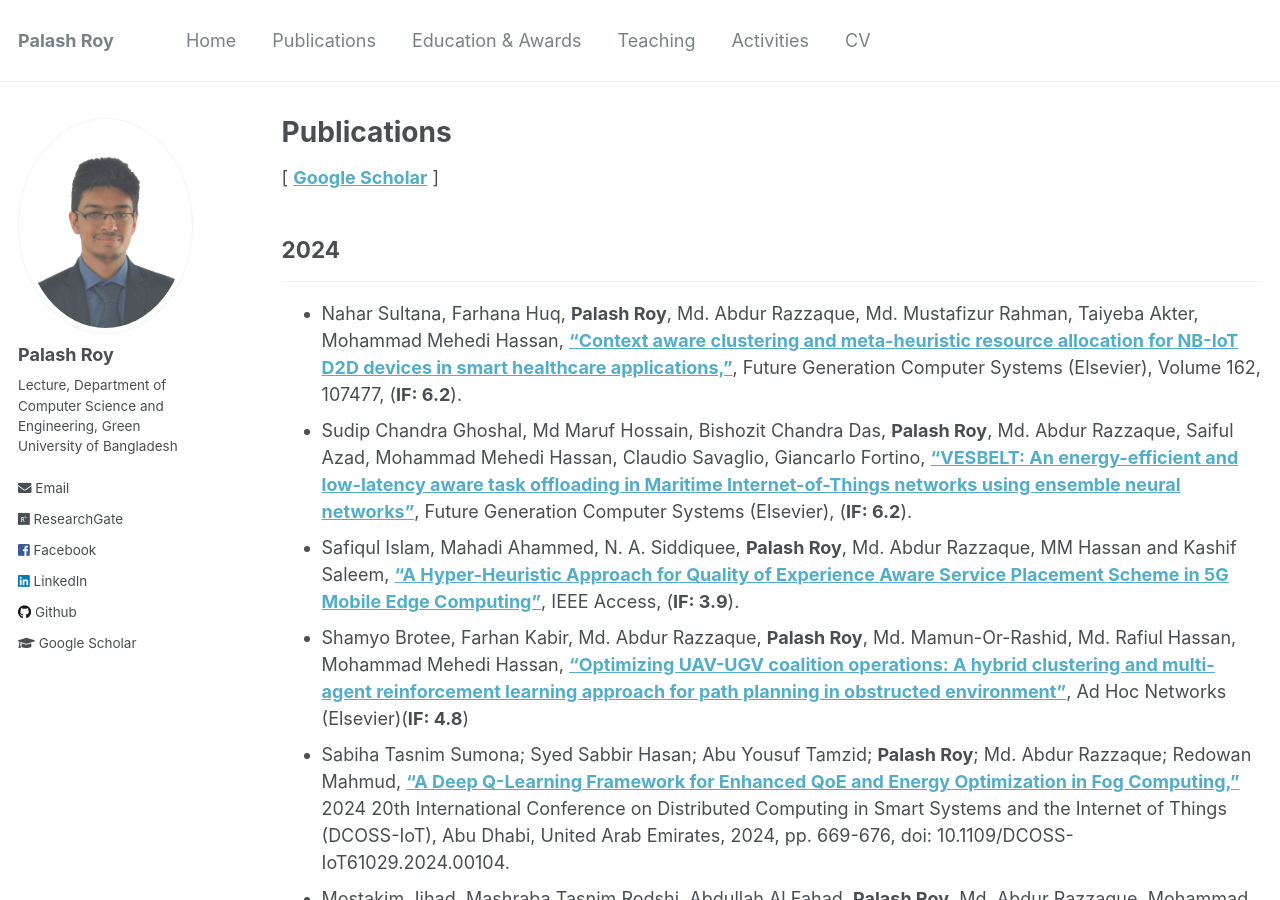
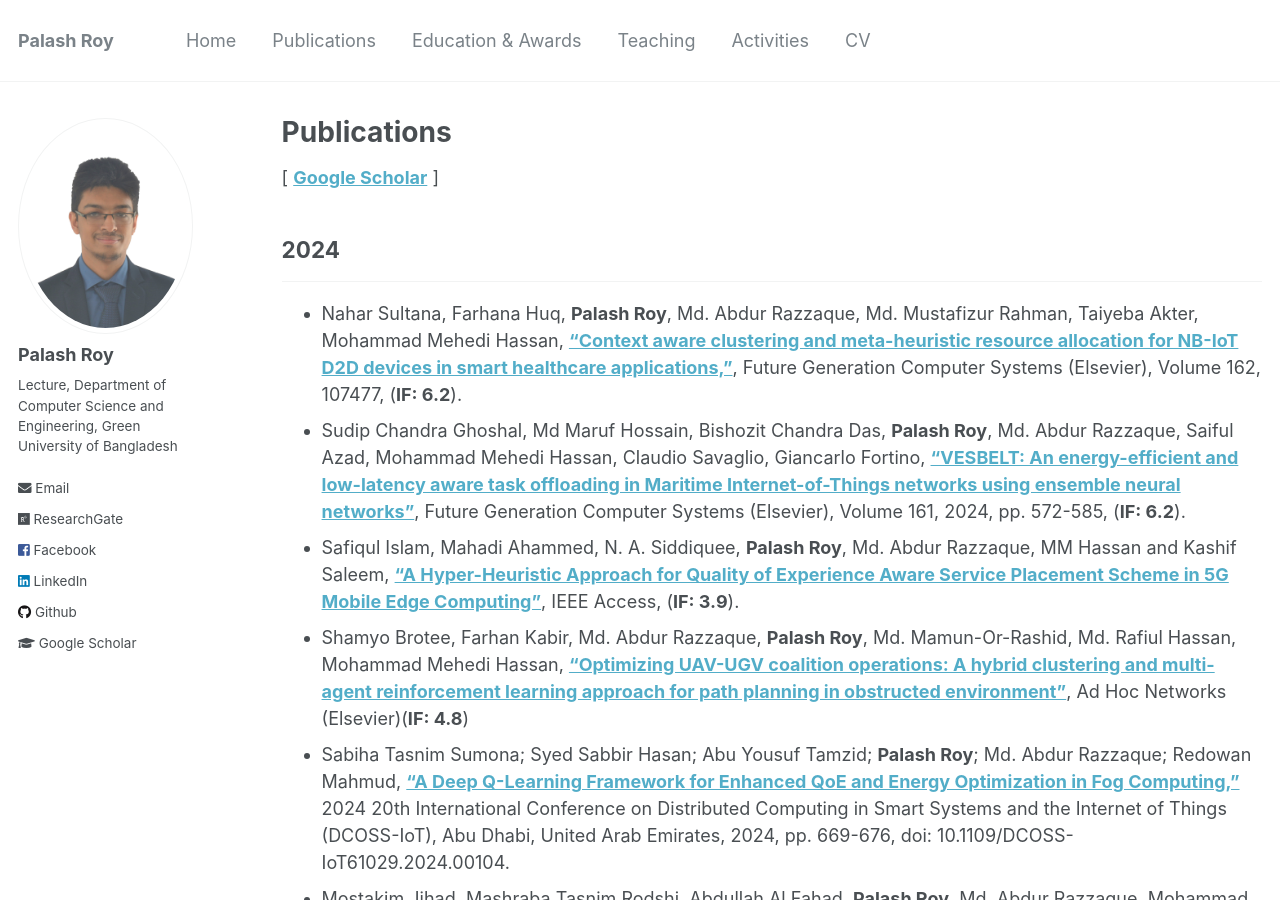
Before and after one commit to PalashRoy975/PalashRoy975.github.io, a Jekyll site: the page built from _pages/publications.md, in a window 1280 px wide and 900 px high. Built offline with Jekyll 4.4.1, drawn with Linux system fonts in a browser that asks for light colours.

Commit message:
Update publications.md

```diff
--- a/_pages/publications.md
+++ b/_pages/publications.md
@@ -9,7 +9,7 @@ author_profile: true
 ## 2024
 -----------
 * Nahar Sultana, Farhana Huq, **Palash Roy**, Md. Abdur Razzaque, Md. Mustafizur Rahman, Taiyeba Akter, Mohammad Mehedi Hassan, [**"Context aware clustering and meta-heuristic resource allocation for NB-IoT D2D devices in smart healthcare applications,"**](https://www.sciencedirect.com/science/article/pii/S0167739X24004278?dgcid=coauthor), Future Generation Computer Systems (Elsevier), Volume 162, 107477, (**IF: 6.2**).
-* Sudip Chandra Ghoshal, Md Maruf Hossain, Bishozit Chandra Das, **Palash Roy**, Md. Abdur Razzaque, Saiful Azad, Mohammad Mehedi Hassan, Claudio Savaglio, Giancarlo Fortino, [**"VESBELT: An energy-efficient and low-latency aware task offloading in Maritime Internet-of-Things networks using ensemble neural networks"**](https://www.sciencedirect.com/science/article/abs/pii/S0167739X24003960?via%3Dihub), Future Generation Computer Systems (Elsevier), (**IF: 6.2**).
+* Sudip Chandra Ghoshal, Md Maruf Hossain, Bishozit Chandra Das, **Palash Roy**, Md. Abdur Razzaque, Saiful Azad, Mohammad Mehedi Hassan, Claudio Savaglio, Giancarlo Fortino, [**"VESBELT: An energy-efficient and low-latency aware task offloading in Maritime Internet-of-Things networks using ensemble neural networks"**](https://www.sciencedirect.com/science/article/abs/pii/S0167739X24003960?via%3Dihub), Future Generation Computer Systems (Elsevier), Volume 161, 2024, pp. 572-585, (**IF: 6.2**).
 * Safiqul Islam, Mahadi Ahammed, N. A. Siddiquee, **Palash Roy**, Md. Abdur Razzaque, MM Hassan and Kashif Saleem, [**"A Hyper-Heuristic Approach for Quality of Experience Aware Service Placement Scheme in 5G Mobile Edge Computing"**](https://ieeexplore.ieee.org/document/10535489), IEEE Access, (**IF: 3.9**).
 * Shamyo Brotee, Farhan Kabir, Md. Abdur Razzaque, **Palash Roy**, Md. Mamun-Or-Rashid, Md. Rafiul Hassan, Mohammad Mehedi Hassan,  [**"Optimizing UAV-UGV coalition operations: A hybrid clustering and multi-agent reinforcement learning approach for path planning in obstructed environment"**](https://www.sciencedirect.com/science/article/pii/S1570870524001306), Ad Hoc Networks (Elsevier)(**IF: 4.8**)
 * Sabiha Tasnim Sumona; Syed Sabbir Hasan; Abu Yousuf Tamzid; **Palash Roy**; Md. Abdur Razzaque; Redowan Mahmud, [**"A Deep Q-Learning Framework for Enhanced QoE and Energy Optimization in Fog Computing,"**](https://ieeexplore.ieee.org/document/10621454/) 2024 20th International Conference on Distributed Computing in Smart Systems and the Internet of Things (DCOSS-IoT), Abu Dhabi, United Arab Emirates, 2024, pp. 669-676, doi: 10.1109/DCOSS-IoT61029.2024.00104.
```
